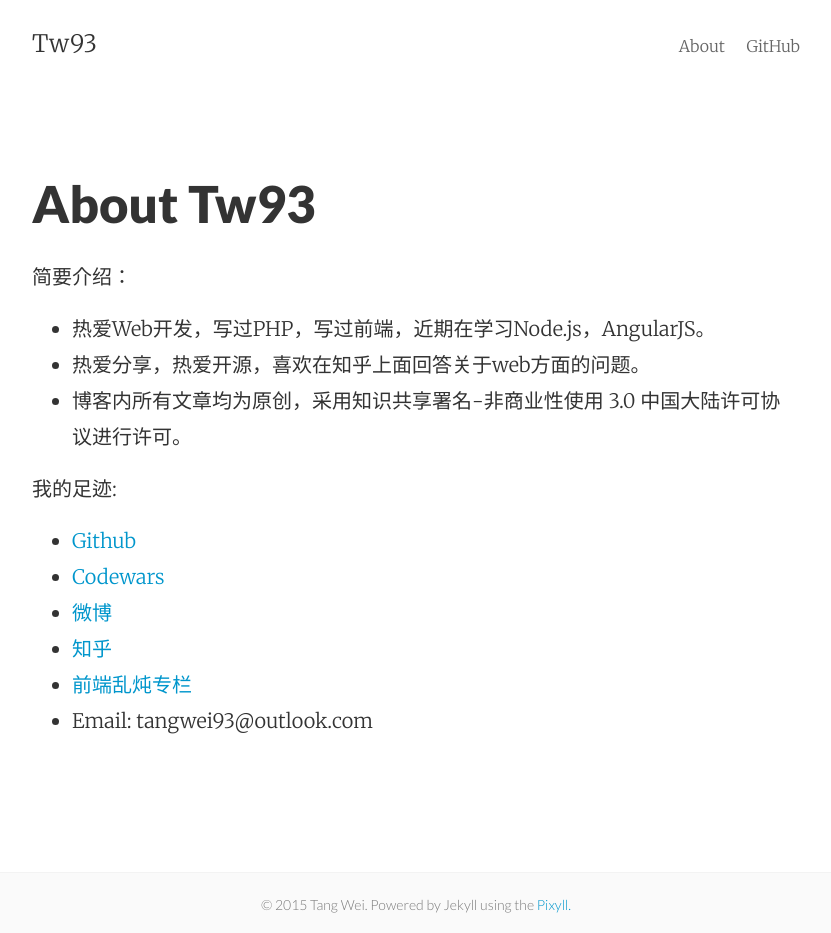
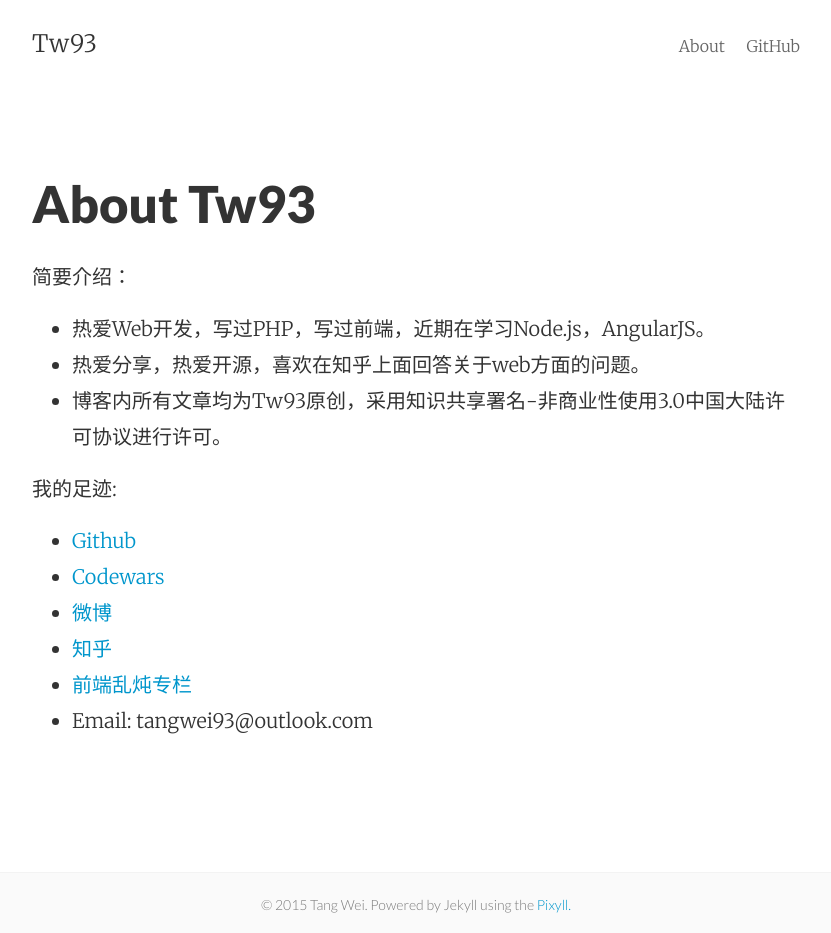
Before and after one commit to tw93/tw93.github.io, a Jekyll site: the page built from about.md, in a window 1280 px wide. Shown: the whole page, without its empty margins (224-1055 px from the left). Built offline with Jekyll 4.4.1, drawn with Linux system fonts in a browser that asks for light colours.

Commit message:
add the 3.0

```diff
--- a/_layouts/post.html
+++ b/_layouts/post.html
@@ -16,6 +16,7 @@
 
 <article class="post-content">
   {{ content }}
+  <a rel="license" href="http://creativecommons.org/licenses/by-nc/3.0/cn/"><img alt="知识共享许可协议" style="border-width:0" src="https://i.creativecommons.org/l/by-nc/3.0/cn/88x31.png" /></a><br />本作品采用<a rel="license" href="http://creativecommons.org/licenses/by-nc/3.0/cn/">知识共享署名-非商业性使用 3.0 中国大陆许可协议</a>进行许可。
 </article>
 <div id="disqus_thread"></div>
   <script type="text/javascript">
@@ -47,5 +48,3 @@
     </div>
   {% endfor %}
 {% endif %}
-
-<a rel="license" href="http://creativecommons.org/licenses/by-nc/3.0/cn/"><img alt="知识共享许可协议" style="border-width:0" src="https://i.creativecommons.org/l/by-nc/3.0/cn/88x31.png" /></a><br />本作品采用<a rel="license" href="http://creativecommons.org/licenses/by-nc/3.0/cn/">知识共享署名-非商业性使用 3.0 中国大陆许可协议</a>进行许可。
--- a/about.md
+++ b/about.md
@@ -8,7 +8,7 @@
 
 * 热爱Web开发，写过PHP，写过前端，近期在学习Node.js，AngularJS。
 * 热爱分享，热爱开源，喜欢在知乎上面回答关于web方面的问题。
-* 博客内所有文章均为原创，采用知识共享署名-非商业性使用 3.0 中国大陆许可协议进行许可。
+* 博客内所有文章均为Tw93原创，采用知识共享署名-非商业性使用3.0中国大陆许可协议进行许可。
 
 
 我的足迹:
```
